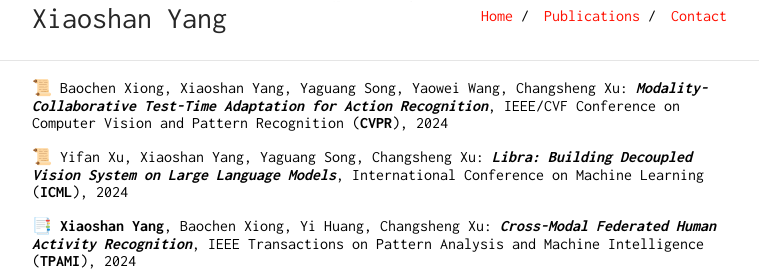
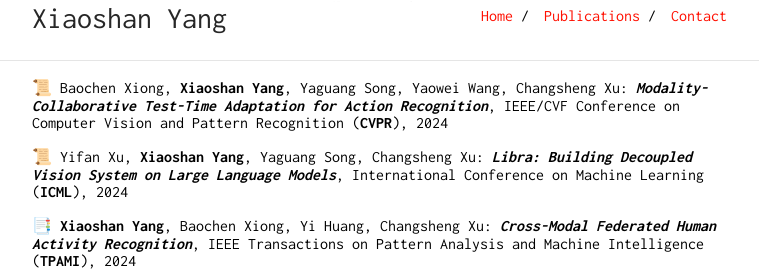
Before and after one commit to YangXS/yangxs.github.io, a Jekyll site: the page built from publications.md, in a window 1280 px wide and 900 px high. Shown: the part 148-420 px from the top of the window, without its empty margins (258-1017 px from the left). Built offline with Jekyll 4.4.1, drawn with Linux system fonts in a browser that asks for light colours.

```diff
--- a/publications.md
+++ b/publications.md
@@ -4,9 +4,9 @@ layout: default
 
 <!-- YXS: use emoji by directly copying the icon: https://www.markdownguide.org/extended-syntax/#emoji -->
 
-📜 Baochen Xiong, Xiaoshan Yang, Yaguang Song, Yaowei Wang, Changsheng Xu: ***Modality-Collaborative Test-Time Adaptation for Action Recognition***, IEEE/CVF Conference on Computer Vision and Pattern Recognition (**CVPR**), 2024
+📜 Baochen Xiong, **Xiaoshan Yang**, Yaguang Song, Yaowei Wang, Changsheng Xu: ***Modality-Collaborative Test-Time Adaptation for Action Recognition***, IEEE/CVF Conference on Computer Vision and Pattern Recognition (**CVPR**), 2024
 
-📜 Yifan Xu, Xiaoshan Yang, Yaguang Song, Changsheng Xu: ***Libra: Building Decoupled Vision System on Large Language Models***, International Conference on Machine Learning (**ICML**), 2024
+📜 Yifan Xu, **Xiaoshan Yang**, Yaguang Song, Changsheng Xu: ***Libra: Building Decoupled Vision System on Large Language Models***, International Conference on Machine Learning (**ICML**), 2024
 
 📑 **Xiaoshan Yang**, Baochen Xiong, Yi Huang, Changsheng Xu: ***Cross-Modal Federated Human Activity Recognition***, IEEE Transactions on Pattern Analysis and Machine Intelligence (**TPAMI**), 2024
 
```
